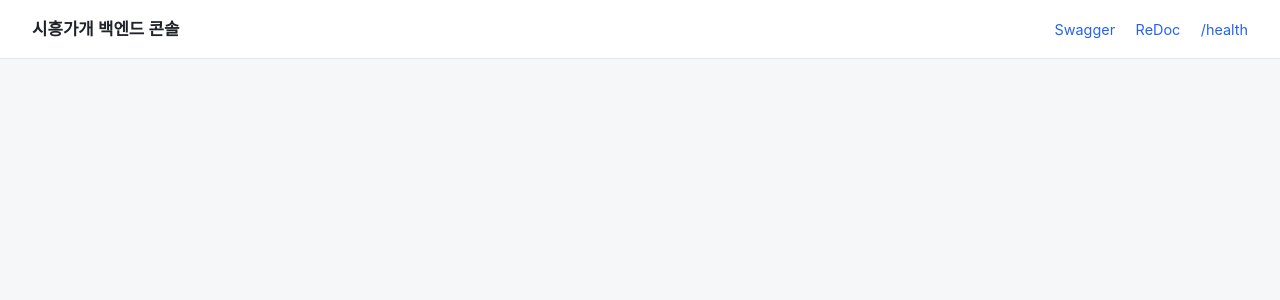
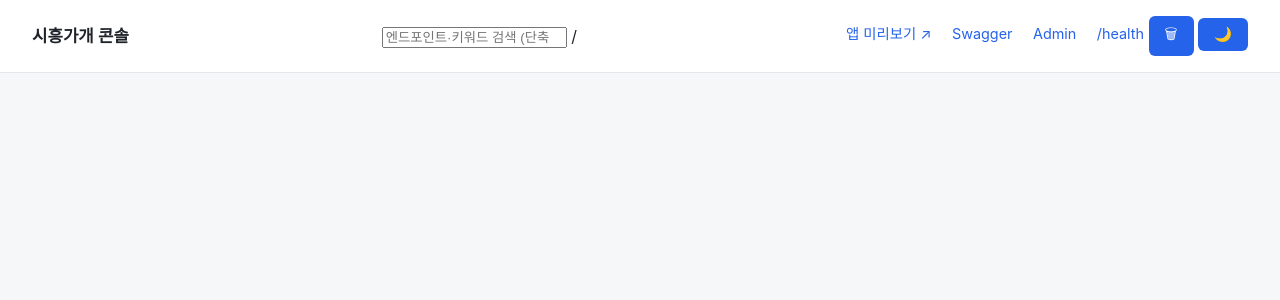
Before and after one commit to 2026-1-mobile-programming-team-3/backend, a Python web app: template app/templates/base.html in a window 1280 px wide. Shown: the top 300 px of the page. Run offline with Jinja, Linux system fonts and the light colour scheme; the template is opened without the code that fills it, so the values that code supplies are empty.

Commit message:
feat(preview): add /preview StaticFiles mount + topbar link

```diff
--- a/app/templates/base.html
+++ b/app/templates/base.html
@@ -5,14 +5,33 @@
     <meta name="viewport" content="width=device-width, initial-scale=1" />
     <title>{% block title %}시흥가개 백엔드 콘솔{% endblock %}</title>
     <link rel="stylesheet" href="{{ url_for('static', path='css/main.css') }}" />
+    <script>
+        // 깜빡임 방지 — 본문 그리기 전에 테마 반영
+        (function () {
+            try {
+                var saved = localStorage.getItem("sg_theme");
+                if (!saved && window.matchMedia && window.matchMedia("(prefers-color-scheme: dark)").matches) {
+                    saved = "dark";
+                }
+                document.documentElement.dataset.theme = saved || "light";
+            } catch (e) {}
+        })();
+    </script>
 </head>
 <body>
     <header class="topbar">
-        <h1><a href="/">시흥가개 백엔드 콘솔</a></h1>
+        <h1><a href="/">시흥가개 콘솔</a></h1>
+        <div class="search-wrap">
+            <input id="input-search" type="search" placeholder="엔드포인트·키워드 검색 (단축키 /)" autocomplete="off" />
+            <span class="search-hint">/</span>
+        </div>
         <nav>
+            <a href="/preview/" target="_blank" rel="noopener">앱 미리보기 ↗</a>
             <a href="/docs">Swagger</a>
-            <a href="/redoc">ReDoc</a>
+            <a href="/admin/" target="_blank" rel="noopener">Admin</a>
             <a href="/health">/health</a>
+            <button type="button" id="btn-clear-forms" class="icon-btn" title="저장된 입력값 모두 지우기">🗑</button>
+            <button type="button" id="btn-theme" class="icon-btn" title="다크 모드 전환">🌙</button>
         </nav>
     </header>
     <main class="container">
```
Also changed, not shown: app/main.py (+13 -0 lines), 1 other file.
